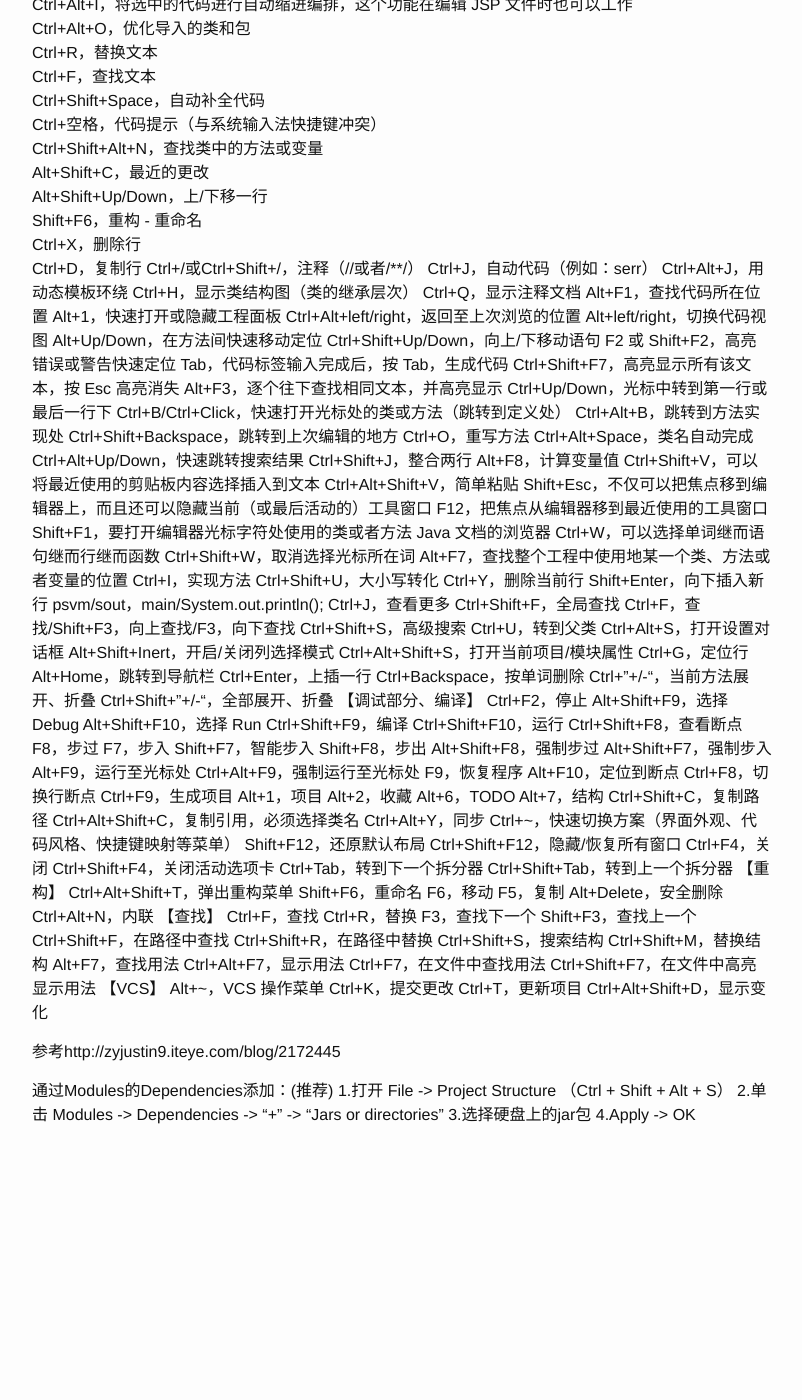
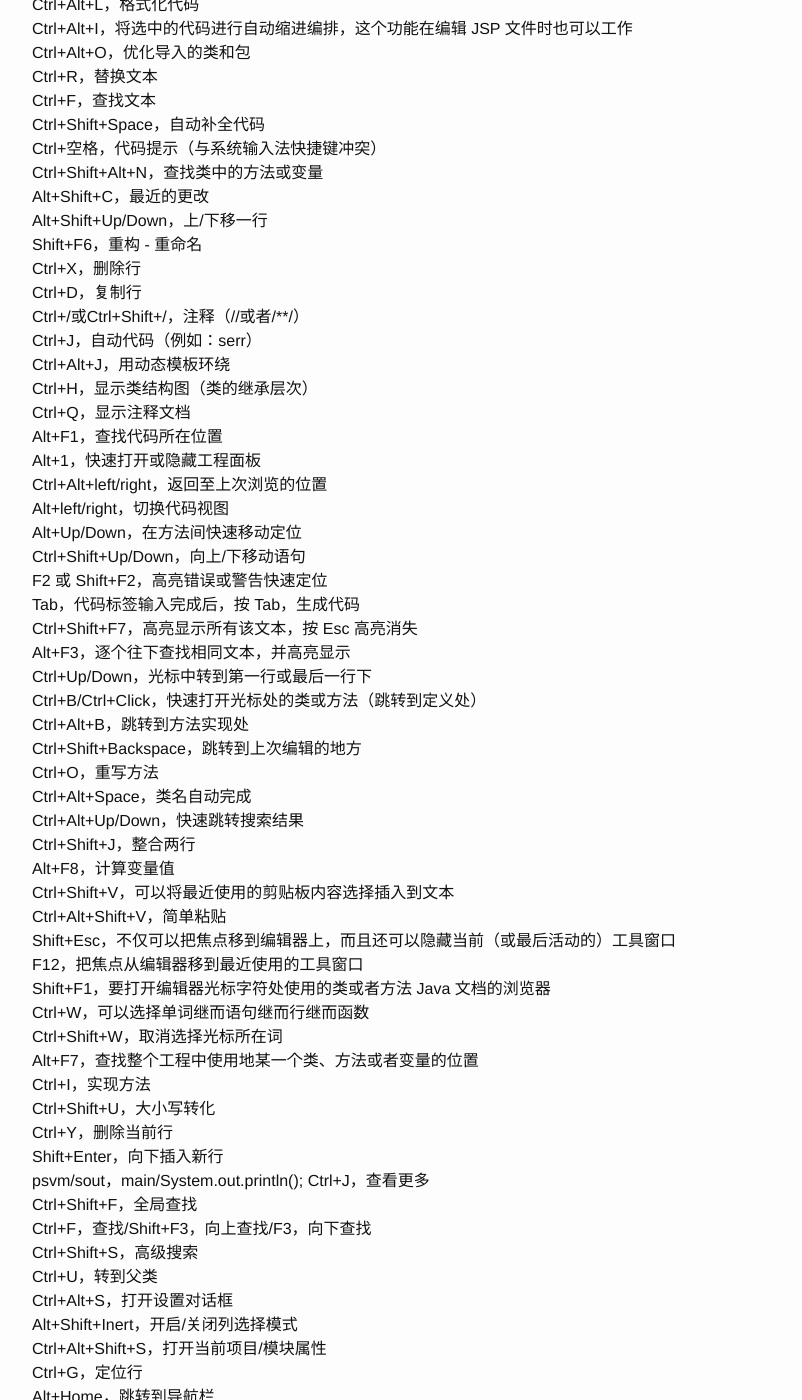
Before and after one commit to tdseed/tdseed.github.com, a Jekyll site: the page built from _posts/2015-11-02-Intellij-IDEA-hot-key-and-add-jar.markdown, in a window 1280 px wide and 1400 px high, scrolled down 681 px. Shown: the whole window, without its empty margins (238-1040 px from the left). Built offline with Jekyll 4.4.1, drawn with Linux system fonts in a browser that asks for light colours; comment, search, counter and statistics services are not loaded; before the commit the page ends 1868 px from its top, so only the background shows below that; some of the changed text lies outside the part shown.

```diff
--- a/_posts/2015-11-02-Intellij-IDEA-hot-key-and-add-jar.markdown
+++ b/_posts/2015-11-02-Intellij-IDEA-hot-key-and-add-jar.markdown
@@ -6,7 +6,7 @@ categories: technology
 author: tank
 ---
 
-【常规】
+【常规】<br />
 Ctrl+Shift + Enter，语句完成<br />
 “！”，否定完成，输入表达式时按 “！”键<br />
 Ctrl+E，最近的文件<br />
@@ -36,120 +36,120 @@ Alt+Shift+C，最近的更改<br />
 Alt+Shift+Up/Down，上/下移一行<br />
 Shift+F6，重构 - 重命名<br />
 Ctrl+X，删除行<br />
-Ctrl+D，复制行
-Ctrl+/或Ctrl+Shift+/，注释（//或者/**/）
-Ctrl+J，自动代码（例如：serr）
-Ctrl+Alt+J，用动态模板环绕
-Ctrl+H，显示类结构图（类的继承层次）
-Ctrl+Q，显示注释文档
-Alt+F1，查找代码所在位置
-Alt+1，快速打开或隐藏工程面板
-Ctrl+Alt+left/right，返回至上次浏览的位置
-Alt+left/right，切换代码视图
-Alt+Up/Down，在方法间快速移动定位
-Ctrl+Shift+Up/Down，向上/下移动语句
-F2 或 Shift+F2，高亮错误或警告快速定位
-Tab，代码标签输入完成后，按 Tab，生成代码
-Ctrl+Shift+F7，高亮显示所有该文本，按 Esc 高亮消失
-Alt+F3，逐个往下查找相同文本，并高亮显示
-Ctrl+Up/Down，光标中转到第一行或最后一行下
-Ctrl+B/Ctrl+Click，快速打开光标处的类或方法（跳转到定义处）
-Ctrl+Alt+B，跳转到方法实现处
-Ctrl+Shift+Backspace，跳转到上次编辑的地方
-Ctrl+O，重写方法
-Ctrl+Alt+Space，类名自动完成
-Ctrl+Alt+Up/Down，快速跳转搜索结果
-Ctrl+Shift+J，整合两行
-Alt+F8，计算变量值
-Ctrl+Shift+V，可以将最近使用的剪贴板内容选择插入到文本
-Ctrl+Alt+Shift+V，简单粘贴
-Shift+Esc，不仅可以把焦点移到编辑器上，而且还可以隐藏当前（或最后活动的）工具窗口
-F12，把焦点从编辑器移到最近使用的工具窗口
-Shift+F1，要打开编辑器光标字符处使用的类或者方法 Java 文档的浏览器
-Ctrl+W，可以选择单词继而语句继而行继而函数
-Ctrl+Shift+W，取消选择光标所在词
-Alt+F7，查找整个工程中使用地某一个类、方法或者变量的位置
-Ctrl+I，实现方法
-Ctrl+Shift+U，大小写转化
-Ctrl+Y，删除当前行
-Shift+Enter，向下插入新行
-psvm/sout，main/System.out.println(); Ctrl+J，查看更多
-Ctrl+Shift+F，全局查找
-Ctrl+F，查找/Shift+F3，向上查找/F3，向下查找
-Ctrl+Shift+S，高级搜索
-Ctrl+U，转到父类
-Ctrl+Alt+S，打开设置对话框
-Alt+Shift+Inert，开启/关闭列选择模式
-Ctrl+Alt+Shift+S，打开当前项目/模块属性
-Ctrl+G，定位行
-Alt+Home，跳转到导航栏
-Ctrl+Enter，上插一行
-Ctrl+Backspace，按单词删除
-Ctrl+"+/-"，当前方法展开、折叠
-Ctrl+Shift+"+/-"，全部展开、折叠
-【调试部分、编译】
-Ctrl+F2，停止
-Alt+Shift+F9，选择 Debug
-Alt+Shift+F10，选择 Run
-Ctrl+Shift+F9，编译
-Ctrl+Shift+F10，运行
-Ctrl+Shift+F8，查看断点
-F8，步过
-F7，步入
-Shift+F7，智能步入
-Shift+F8，步出
-Alt+Shift+F8，强制步过
-Alt+Shift+F7，强制步入
-Alt+F9，运行至光标处
-Ctrl+Alt+F9，强制运行至光标处
-F9，恢复程序
-Alt+F10，定位到断点
-Ctrl+F8，切换行断点
-Ctrl+F9，生成项目
-Alt+1，项目
-Alt+2，收藏
-Alt+6，TODO
-Alt+7，结构
-Ctrl+Shift+C，复制路径
-Ctrl+Alt+Shift+C，复制引用，必须选择类名
-Ctrl+Alt+Y，同步
-Ctrl+~，快速切换方案（界面外观、代码风格、快捷键映射等菜单）
-Shift+F12，还原默认布局
-Ctrl+Shift+F12，隐藏/恢复所有窗口
-Ctrl+F4，关闭
-Ctrl+Shift+F4，关闭活动选项卡
-Ctrl+Tab，转到下一个拆分器
-Ctrl+Shift+Tab，转到上一个拆分器
-【重构】
-Ctrl+Alt+Shift+T，弹出重构菜单
-Shift+F6，重命名
-F6，移动
-F5，复制
-Alt+Delete，安全删除
-Ctrl+Alt+N，内联
-【查找】
-Ctrl+F，查找
-Ctrl+R，替换
-F3，查找下一个
-Shift+F3，查找上一个
-Ctrl+Shift+F，在路径中查找
-Ctrl+Shift+R，在路径中替换
-Ctrl+Shift+S，搜索结构
-Ctrl+Shift+M，替换结构
-Alt+F7，查找用法
-Ctrl+Alt+F7，显示用法
-Ctrl+F7，在文件中查找用法
-Ctrl+Shift+F7，在文件中高亮显示用法
-【VCS】
-Alt+~，VCS 操作菜单
-Ctrl+K，提交更改
-Ctrl+T，更新项目
-Ctrl+Alt+Shift+D，显示变化
+Ctrl+D，复制行<br />
+Ctrl+/或Ctrl+Shift+/，注释（//或者/**/）<br />
+Ctrl+J，自动代码（例如：serr）<br />
+Ctrl+Alt+J，用动态模板环绕<br />
+Ctrl+H，显示类结构图（类的继承层次）<br />
+Ctrl+Q，显示注释文档<br />
+Alt+F1，查找代码所在位置<br />
+Alt+1，快速打开或隐藏工程面板<br />
+Ctrl+Alt+left/right，返回至上次浏览的位置<br />
+Alt+left/right，切换代码视图<br />
+Alt+Up/Down，在方法间快速移动定位<br />
+Ctrl+Shift+Up/Down，向上/下移动语句<br />
+F2 或 Shift+F2，高亮错误或警告快速定位<br />
+Tab，代码标签输入完成后，按 Tab，生成代码<br />
+Ctrl+Shift+F7，高亮显示所有该文本，按 Esc 高亮消失<br />
+Alt+F3，逐个往下查找相同文本，并高亮显示<br />
+Ctrl+Up/Down，光标中转到第一行或最后一行下<br />
+Ctrl+B/Ctrl+Click，快速打开光标处的类或方法（跳转到定义处）<br />
+Ctrl+Alt+B，跳转到方法实现处<br />
+Ctrl+Shift+Backspace，跳转到上次编辑的地方<br />
+Ctrl+O，重写方法<br />
+Ctrl+Alt+Space，类名自动完成<br />
+Ctrl+Alt+Up/Down，快速跳转搜索结果<br />
+Ctrl+Shift+J，整合两行<br />
+Alt+F8，计算变量值<br />
+Ctrl+Shift+V，可以将最近使用的剪贴板内容选择插入到文本<br />
+Ctrl+Alt+Shift+V，简单粘贴<br />
+Shift+Esc，不仅可以把焦点移到编辑器上，而且还可以隐藏当前（或最后活动的）工具窗口<br />
+F12，把焦点从编辑器移到最近使用的工具窗口<br />
+Shift+F1，要打开编辑器光标字符处使用的类或者方法 Java 文档的浏览器<br />
+Ctrl+W，可以选择单词继而语句继而行继而函数<br />
+Ctrl+Shift+W，取消选择光标所在词<br />
+Alt+F7，查找整个工程中使用地某一个类、方法或者变量的位置<br />
+Ctrl+I，实现方法<br />
+Ctrl+Shift+U，大小写转化<br />
+Ctrl+Y，删除当前行<br />
+Shift+Enter，向下插入新行<br />
+psvm/sout，main/System.out.println(); Ctrl+J，查看更多<br />
+Ctrl+Shift+F，全局查找<br />
+Ctrl+F，查找/Shift+F3，向上查找/F3，向下查找<br />
+Ctrl+Shift+S，高级搜索<br />
+Ctrl+U，转到父类<br />
+Ctrl+Alt+S，打开设置对话框<br />
+Alt+Shift+Inert，开启/关闭列选择模式<br />
+Ctrl+Alt+Shift+S，打开当前项目/模块属性<br />
+Ctrl+G，定位行<br />
+Alt+Home，跳转到导航栏<br />
+Ctrl+Enter，上插一行<br />
+Ctrl+Backspace，按单词删除<br />
+Ctrl+"+/-"，当前方法展开、折叠<br />
+Ctrl+Shift+"+/-"，全部展开、折叠<br />
+【调试部分、编译】<br />
+Ctrl+F2，停止<br />
+Alt+Shift+F9，选择 Debug<br />
+Alt+Shift+F10，选择 Run<br />
+Ctrl+Shift+F9，编译<br />
+Ctrl+Shift+F10，运行<br />
+Ctrl+Shift+F8，查看断点<br />
+F8，步过<br />
+F7，步入<br />
+Shift+F7，智能步入<br />
+Shift+F8，步出<br />
+Alt+Shift+F8，强制步过<br />
+Alt+Shift+F7，强制步入<br />
+Alt+F9，运行至光标处<br />
+Ctrl+Alt+F9，强制运行至光标处<br />
+F9，恢复程序<br />
+Alt+F10，定位到断点<br />
+Ctrl+F8，切换行断点<br />
+Ctrl+F9，生成项目<br />
+Alt+1，项目<br />
+Alt+2，收藏<br />
+Alt+6，TODO<br />
+Alt+7，结构<br />
+Ctrl+Shift+C，复制路径<br />
+Ctrl+Alt+Shift+C，复制引用，必须选择类名<br />
+Ctrl+Alt+Y，同步<br />
+Ctrl+~，快速切换方案（界面外观、代码风格、快捷键映射等菜单）<br />
+Shift+F12，还原默认布局<br />
+Ctrl+Shift+F12，隐藏/恢复所有窗口<br />
+Ctrl+F4，关闭<br />
+Ctrl+Shift+F4，关闭活动选项卡<br />
+Ctrl+Tab，转到下一个拆分器<br />
+Ctrl+Shift+Tab，转到上一个拆分器<br />
+【重构】<br />
+Ctrl+Alt+Shift+T，弹出重构菜单<br />
+Shift+F6，重命名<br />
+F6，移动<br />
+F5，复制<br />
+Alt+Delete，安全删除<br />
+Ctrl+Alt+N，内联<br />
+【查找】<br />
+Ctrl+F，查找<br />
+Ctrl+R，替换<br />
+F3，查找下一个<br />
+Shift+F3，查找上一个<br />
+Ctrl+Shift+F，在路径中查找<br />
+Ctrl+Shift+R，在路径中替换<br />
+Ctrl+Shift+S，搜索结构<br />
+Ctrl+Shift+M，替换结构<br />
+Alt+F7，查找用法<br />
+Ctrl+Alt+F7，显示用法<br />
+Ctrl+F7，在文件中查找用法<br />
+Ctrl+Shift+F7，在文件中高亮显示用法<br />
+【VCS】<br />
+Alt+~，VCS 操作菜单<br />
+Ctrl+K，提交更改<br />
+Ctrl+T，更新项目<br />
+Ctrl+Alt+Shift+D，显示变化<br />
 
 参考http://zyjustin9.iteye.com/blog/2172445
 
-通过Modules的Dependencies添加：(推荐)
-1.打开 File -> Project Structure （Ctrl + Shift + Alt + S）
-2.单击 Modules -> Dependencies -> "+" -> "Jars or directories"
-3.选择硬盘上的jar包
-4.Apply -> OK
+通过Modules的Dependencies添加：(推荐)<br />
+1.打开 File -> Project Structure （Ctrl + Shift + Alt + S）<br />
+2.单击 Modules -> Dependencies -> "+" -> "Jars or directories"<br />
+3.选择硬盘上的jar包<br />
+4.Apply -> OK<br />
```
